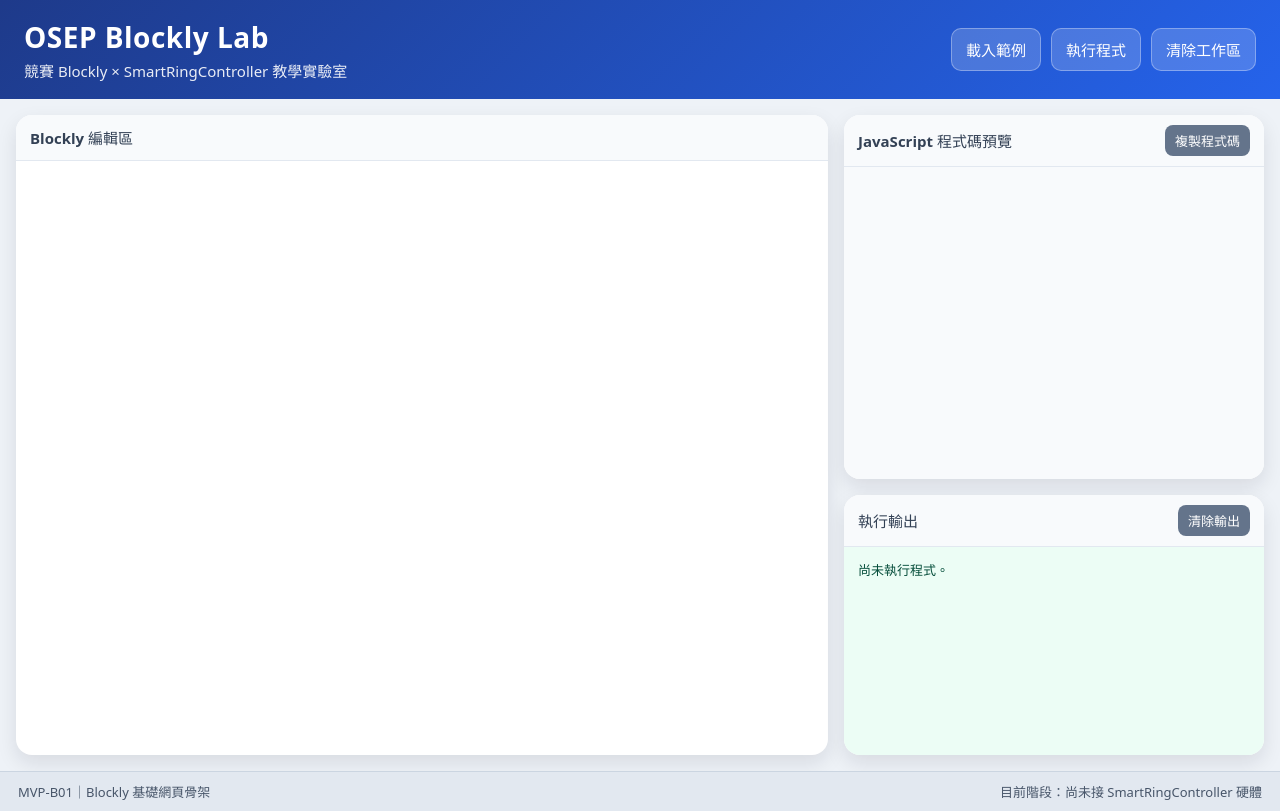
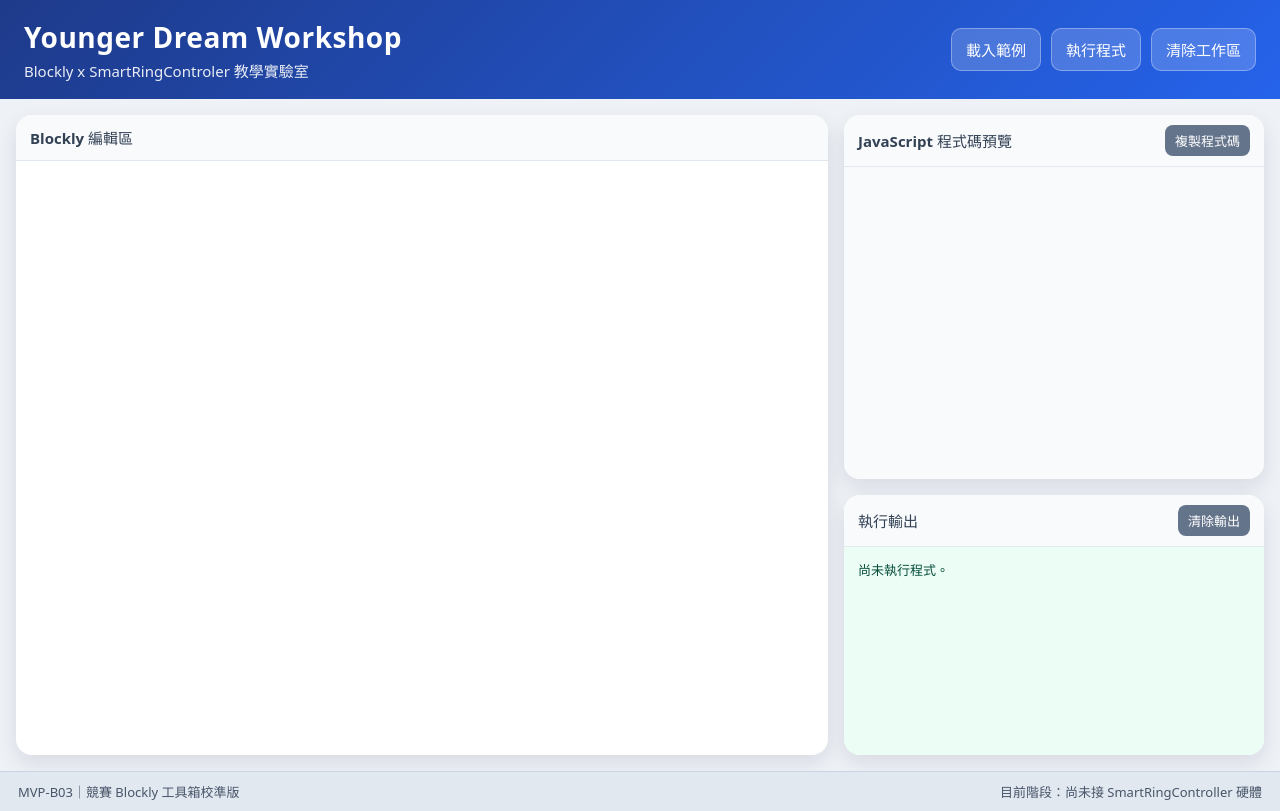
Before and after one commit to tnjbox/blockly-lab, a website built with Vite: page index.html in a window 1280 px wide. Built offline with nearby package versions, Linux system fonts and the light colour scheme; what blockly would draw is missing.

Commit message:
MVP-B03 update site title and subtitle

```diff
--- a/index.html
+++ b/index.html
@@ -3,14 +3,14 @@
   <head>
     <meta charset="UTF-8" />
     <meta name="viewport" content="width=device-width, initial-scale=1.0" />
-    <title>OSEP Blockly Lab</title>
+    <title>Younger Dream Workshop</title>
   </head>
   <body>
     <div id="app">
       <header class="app-header">
         <div>
-          <h1>OSEP Blockly Lab</h1>
-          <p>競賽 Blockly × SmartRingController 教學實驗室</p>
+          <h1>Younger Dream Workshop</h1>
+          <p>Blockly x SmartRingControler 教學實驗室</p>
         </div>
 
         <div class="header-actions">
@@ -48,7 +48,7 @@
       </main>
 
       <footer class="app-footer">
-        <span>MVP-B01｜Blockly 基礎網頁骨架</span>
+        <span>MVP-B03｜競賽 Blockly 工具箱校準版</span>
         <span>目前階段：尚未接 SmartRingController 硬體</span>
       </footer>
     </div>
```
